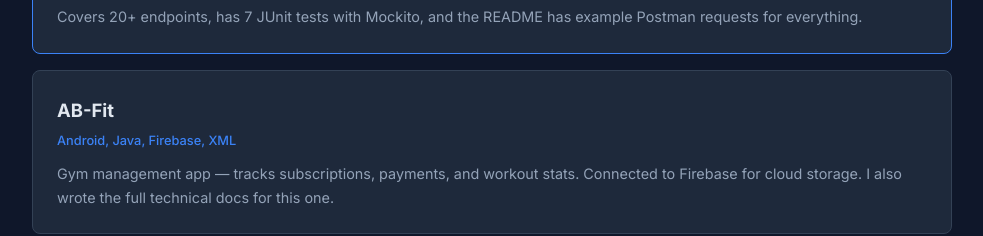
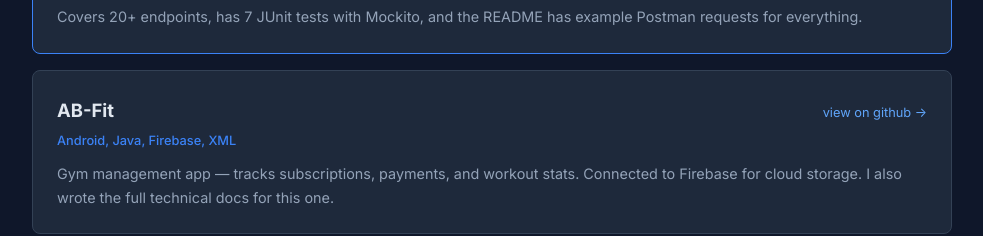
Before and after one commit to ta56419/ta56419.github.io, a plain HTML site: page index.html in a window 1280 px wide. Shown: the part 2024-2260 px from the top of the page, without its empty margins (148-1131 px from the left). Drawn offline with Linux system fonts and the light colour scheme.

Commit message:
Add GitHub link to AB-Fit project

```diff
--- a/index.html
+++ b/index.html
@@ -186,7 +186,10 @@
             </article>
 
             <article class="project-card">
-                <h3 class="project-name">AB-Fit</h3>
+                <div class="project-header">
+                    <h3 class="project-name">AB-Fit</h3>
+                    <a href="https://github.com/ta56419/ab-fit" target="_blank" class="project-link">view on github &rarr;</a>
+                </div>
                 <p class="project-tech">Android, Java, Firebase, XML</p>
                 <p class="project-desc">
                     Gym management app — tracks subscriptions, payments, and workout stats.
```
